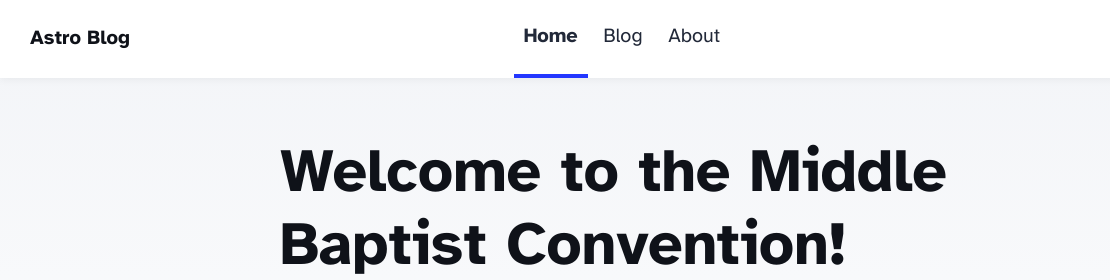
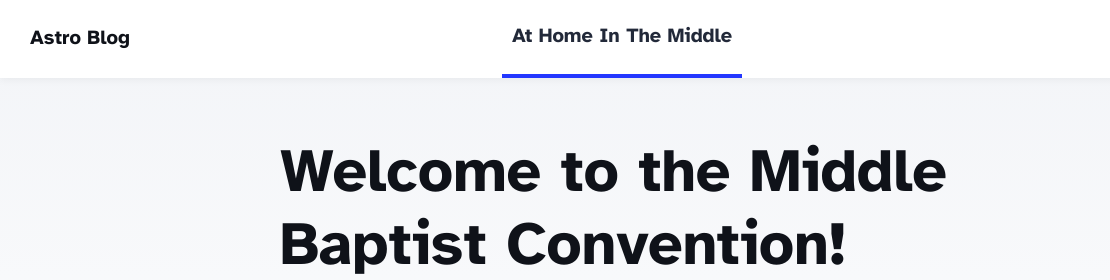
Before and after one commit to eess-901/broken-disk-f275, an Astro site: page / in a window 1280 px wide. Shown: the top 280 px of the page, 0-1110 px from the left. Built offline with nearby package versions, Linux system fonts and the light colour scheme; Astro itself is replaced by a stand-in of ours.

Commit message:
Update Header.astro

```diff
--- a/src/components/Header.astro
+++ b/src/components/Header.astro
@@ -7,9 +7,7 @@ import { SITE_TITLE } from '../consts';
 	<nav>
 		<h2><a href="/">{SITE_TITLE}</a></h2>
 		<div class="internal-links">
-			<HeaderLink href="/">Home</HeaderLink>
-			<HeaderLink href="/blog">Blog</HeaderLink>
-			<HeaderLink href="/about">About</HeaderLink>
+			<HeaderLink href="/">At Home In The Middle</HeaderLink>
 		</div>
 		<div class="social-links">
 			<a href="https://m.webtoo.ls/@astro" target="_blank">
```
